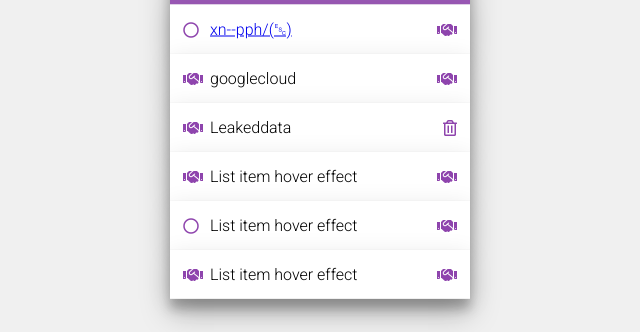
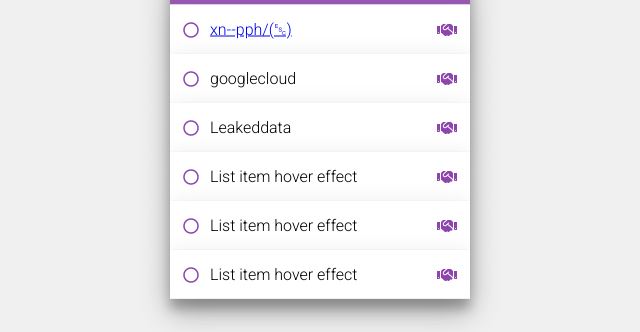
Before and after one commit to Suluiss/list-item-html-css, a plain HTML site: page index.html in a window 1280 px wide. Shown: the part 284-616 px from the top of the page, 320-960 px from the left. Drawn offline with Linux system fonts and the light colour scheme.

Commit message:
Update index.html

```diff
--- a/index.html
+++ b/index.html
@@ -23,21 +23,21 @@
 				<i class="right-icon fas fa-handshake"></i>
 			</li>
 			<li class="item">
-				<i class="left-icon fas fa-handshake"></i>
+				<i class="left-icon far fa-circle"></i>
 				<div>
 					googlecloud
 				</div>
 				<i class="right-icon fas fa-handshake"></i>
 			</li>
 			<li class="item">
-				<i class="left-icon fas fa-handshake"></i>
+				<i class="left-icon far fa-circle"></i>
 				<div>
 					Leakeddata
 				</div>
-				<i class="right-icon far fa-trash-alt"></i>
+				<i class="right-icon fas fa-handshake"></i>
 			</li>
 			<li class="item">
-				<i class="left-icon fas fa-handshake"></i>
+				<i class="left-icon far fa-circle"></i>
 				<div>
 					List item hover effect
 				</div>
@@ -51,7 +51,7 @@
 				<i class="right-icon fas fa-handshake"></i>
 			</li>
 			<li class="item">
-				<i class="left-icon fas fa-handshake"></i>
+				<i class="left-icon far fa-circle"></i>
 				<div>
 					List item hover effect
 				</div>
```
